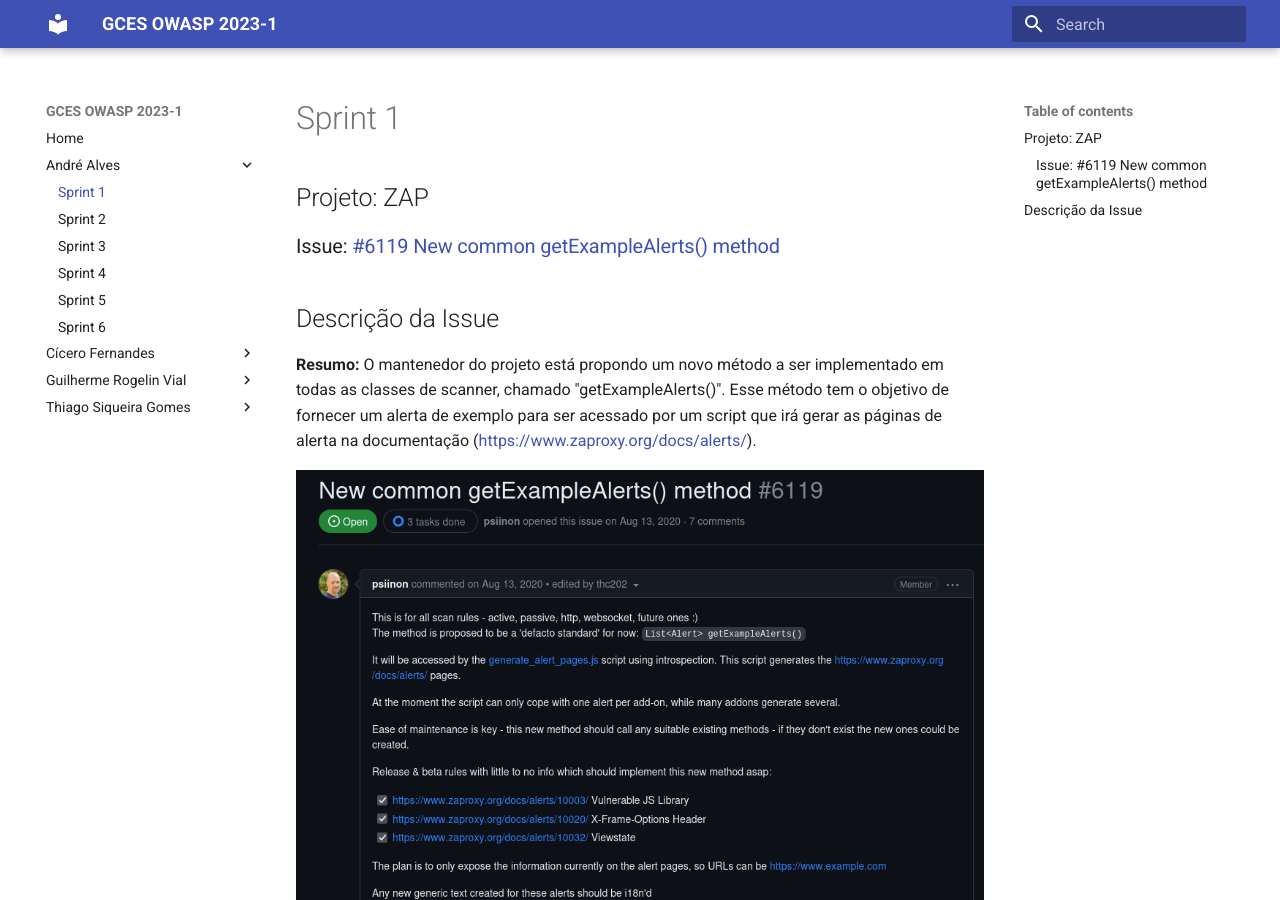
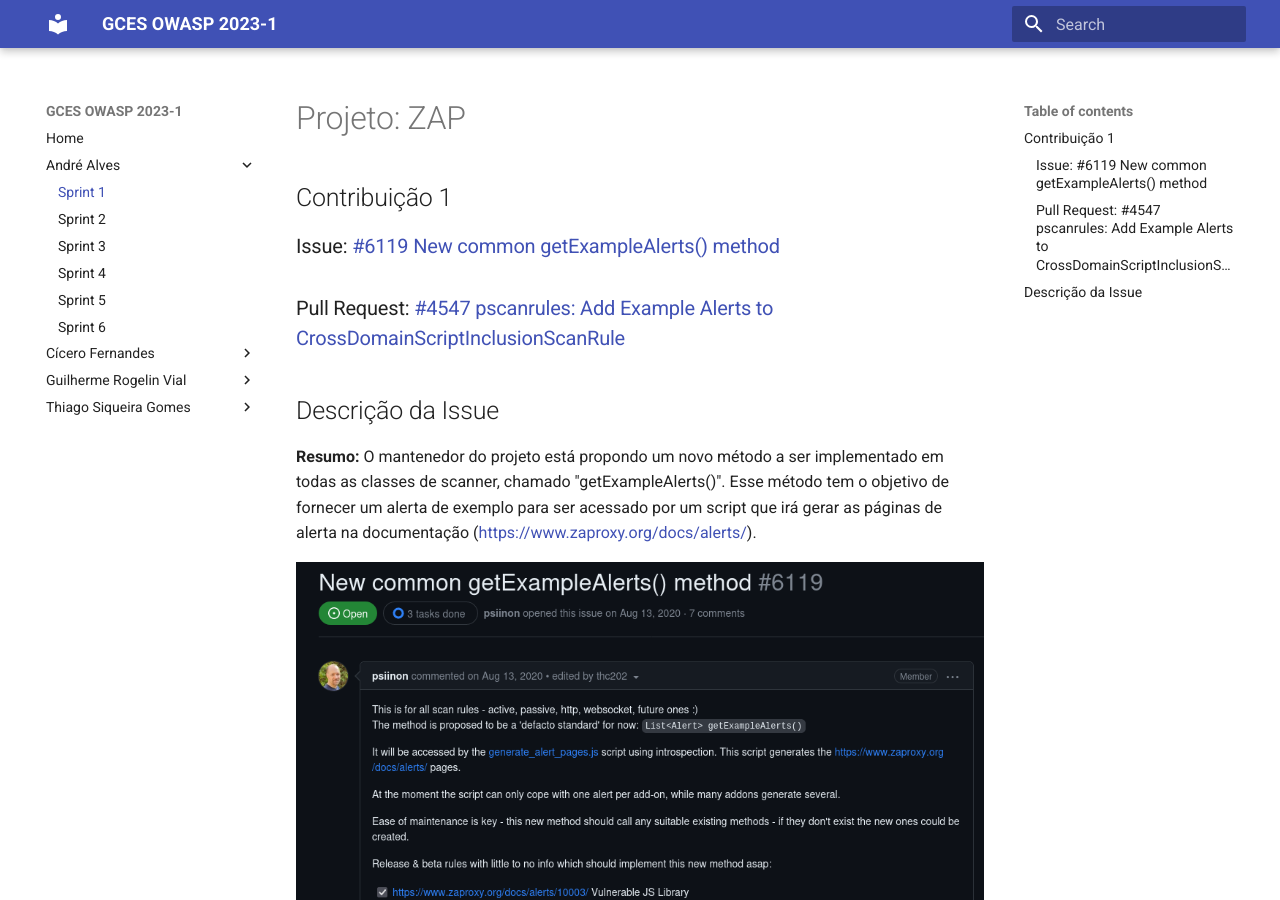
Before and after one commit to GCES-OWASP-2023-1/docs, an MkDocs documentation site: the page built from docs/andre/sprint1.md, in a window 1280 px wide and 900 px high. Built offline with MkDocs 1.6.1 and Material for MkDocs 9.7.7, drawn with Linux system fonts in a browser that asks for light colours.

Commit message:
Update sprint 1

```diff
--- a/docs/andre/sprint1.md
+++ b/docs/andre/sprint1.md
@@ -1,9 +1,15 @@
-## Projeto: ZAP
+# Projeto: ZAP
+
+## Contribuição 1
 
 ### Issue: [#6119 New common getExampleAlerts() method](https://github.com/zaproxy/zaproxy/issues/6119)
+
+### Pull Request: [#4547 pscanrules: Add Example Alerts to CrossDomainScriptInclusionScanRule](https://github.com/zaproxy/zap-extensions/pull/4547)
 
 ## Descrição da Issue
 
 **Resumo:** O mantenedor do projeto está propondo um novo método a ser implementado em todas as classes de scanner, chamado "getExampleAlerts()". Esse método tem o objetivo de fornecer um alerta de exemplo para ser acessado por um script que irá gerar as páginas de alerta na documentação ([https://www.zaproxy.org/docs/alerts/](https://www.zaproxy.org/docs/alerts/)).
 
 ![Zap: Issue 6119](../../assets/zap-issue-6119.png)
+
+![Zap: PR 4547](../../assets/zap-andre.png)
```
Also changed, not shown: docs/assets/zap-andre.png (added).
